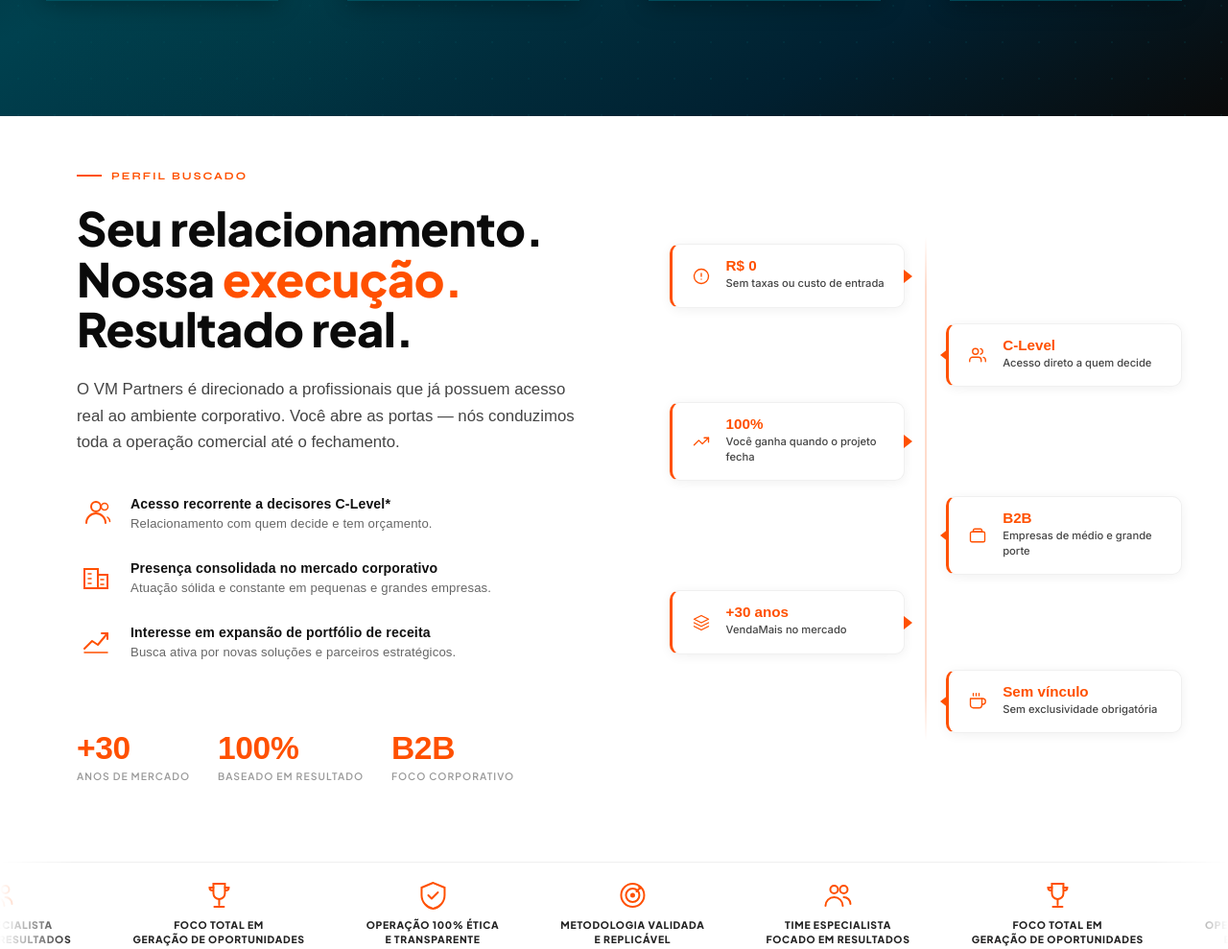
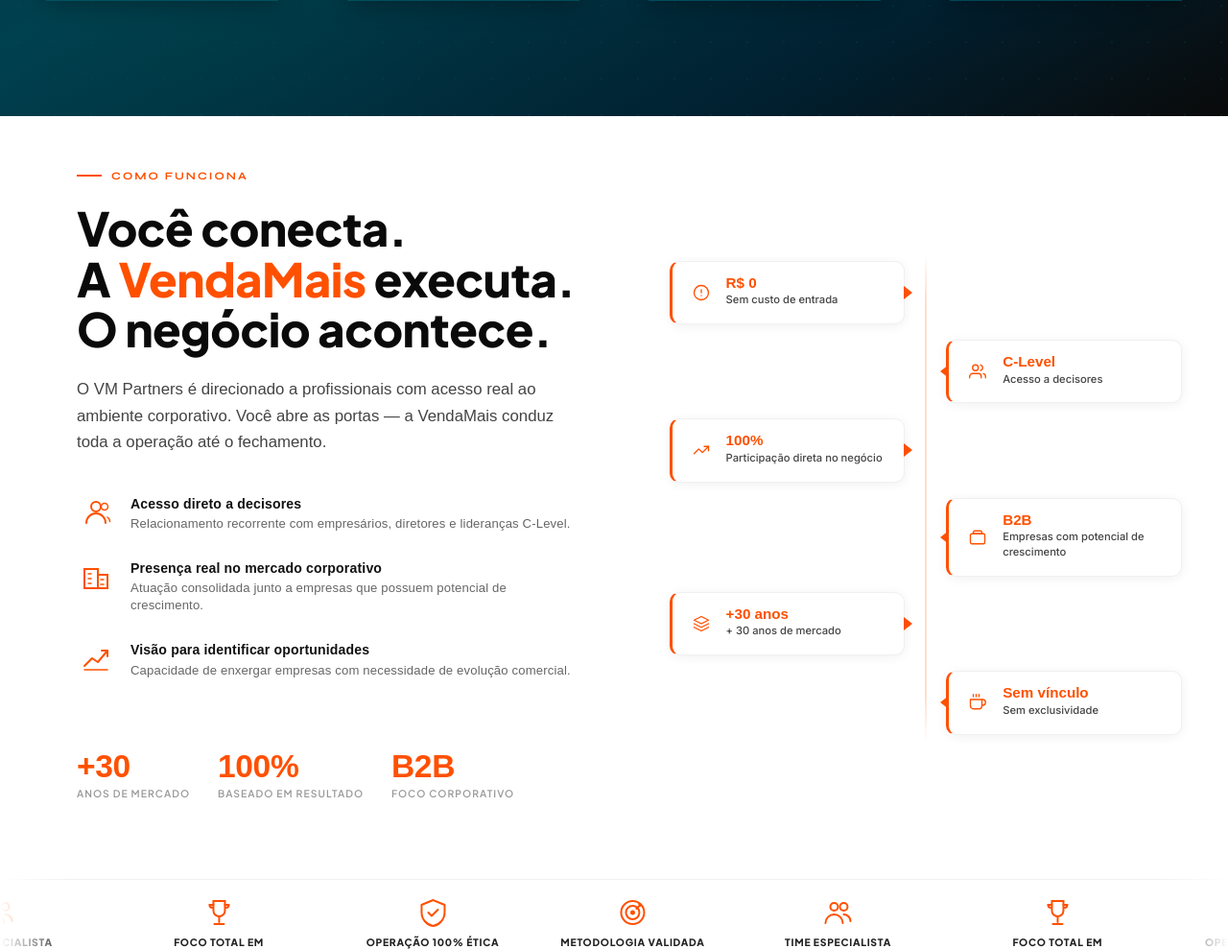
Before and after one commit to Dxniel804/VM-Partners, a Flask app: page / in a window 1280 px wide. Shown: the part 2255-3244 px from the top of the page at 96% size. Run offline with Flask 3, Linux system fonts and the light colour scheme; some libraries are stand-ins or nearby versions; some web fonts are replaced.

Commit message:
fix: Write section 4 or 5, idk

```diff
--- a/template/index.html
+++ b/template/index.html
@@ -209,16 +209,17 @@
   <div class="gigantes-left">
     <div class="gigantes-content fade-in">
 
-      <div class="section-tag">Perfil Buscado</div>
+      <div class="section-tag">Como funciona</div>
 
       <h2 class="gigantes-headline">
-        Seu relacionamento.<br>
-        Nossa <span>execução.</span><br>
-        Resultado real.
+        Você conecta.<br>
+        A <span>VendaMais</span> executa.<br>
+        O negócio acontece.
       </h2>
 
       <p class="gigantes-body">
-        O VM Partners é direcionado a profissionais que já possuem acesso real ao ambiente corporativo. Você abre as portas — nós conduzimos toda a operação comercial até o fechamento.
+        O VM Partners é direcionado a profissionais com acesso real ao ambiente corporativo.
+        Você abre as portas — a VendaMais conduz toda a operação até o fechamento.
       </p>
 
       <div class="gigantes-checklist">
@@ -233,8 +234,8 @@
             </svg>
           </div>
           <div class="check-text">
-            <strong>Acesso recorrente a decisores C-Level*</strong>
-            <span>Relacionamento com quem decide e tem orçamento.</span>
+            <strong>Acesso direto a decisores</strong>
+            <span>Relacionamento recorrente com empresários, diretores e lideranças C-Level.</span>
           </div>
         </div>
 
@@ -251,8 +252,8 @@
             </svg>
           </div>
           <div class="check-text">
-            <strong>Presença consolidada no mercado corporativo</strong>
-            <span>Atuação sólida e constante em pequenas e grandes empresas.</span>
+            <strong>Presença real no mercado corporativo</strong>
+            <span>Atuação consolidada junto a empresas que possuem potencial de crescimento.</span>
           </div>
         </div>
 
@@ -265,8 +266,8 @@
             </svg>
           </div>
           <div class="check-text">
-            <strong>Interesse em expansão de portfólio de receita</strong>
-            <span>Busca ativa por novas soluções e parceiros estratégicos.</span>
+            <strong>Visão para identificar oportunidades</strong>
+            <span>Capacidade de enxergar empresas com necessidade de evolução comercial.</span>
           </div>
         </div>
 
@@ -332,8 +333,8 @@
         </div>
         <div class="insight-body">
           <span class="insight-value">R$ 0</span>
-          <span class="insight-label">Sem taxas ou custo de entrada</span>
-          <span class="insight-tip">Nenhuma taxa de adesão, nenhum custo operacional. O modelo é 100% baseado em resultado gerado.</span>
+          <span class="insight-label">Sem custo de entrada</span>
+          <span class="insight-tip">Você entra com relacionamento.<br> A VendaMais entra com estrutura, estratégia e execução.</span>
         </div>
       </div>
 
@@ -343,8 +344,9 @@
         </div>
         <div class="insight-body">
           <span class="insight-value">C-Level</span>
-          <span class="insight-label">Acesso direto a quem decide</span>
-          <span class="insight-tip">Você conecta quem decide e tem orçamento. A VendaMais estrutura e conduz o fechamento.</span>
+          <span class="insight-label">Acesso a decisores</span>
+          <span class="insight-tip">Relacionamento direto com empresários, diretores e lideranças estratégicas.
+          A VendaMais entra com estrutura, estratégia e condução do negócio.</span>
         </div>
       </div>
 
@@ -354,8 +356,9 @@
         </div>
         <div class="insight-body">
           <span class="insight-value">100%</span>
-          <span class="insight-label">Você ganha quando o projeto fecha</span>
-          <span class="insight-tip">Participação direta sobre o valor do contrato viabilizado. Quanto mais você indica, mais você recebe.</span>
+          <span class="insight-label">Participação direta no negócio</span>
+          <span class="insight-tip">Você participa dos resultados gerados nos contratos viabilizados pela sua rede.
+          Quanto mais oportunidades avançam, maior o seu retorno.</span>
         </div>
       </div>
 
@@ -365,8 +368,8 @@
         </div>
         <div class="insight-body">
           <span class="insight-value">B2B</span>
-          <span class="insight-label">Empresas de médio e grande porte</span>
-          <span class="insight-tip">Foco em organizações com potencial real de crescimento e necessidade de evolução comercial.</span>
+          <span class="insight-label">Empresas com potencial de crescimento</span>
+          <span class="insight-tip">Atuação junto a empresas que precisam evoluir comercialmente e estruturar novas oportunidades de receita.</span>
         </div>
       </div>
 
@@ -376,8 +379,8 @@
         </div>
         <div class="insight-body">
           <span class="insight-value">+30 anos</span>
-          <span class="insight-label">VendaMais no mercado</span>
-          <span class="insight-tip">Metodologia validada em décadas de operação comercial em grandes empresas brasileiras.</span>
+          <span class="insight-label">+ 30 anos de mercado</span>
+          <span class="insight-tip">A VendaMais atua há décadas acelerando resultados comerciais em empresas de todo o Brasil.</span>
         </div>
       </div>
 
@@ -387,8 +390,8 @@
         </div>
         <div class="insight-body">
           <span class="insight-value">Sem vínculo</span>
-          <span class="insight-label">Sem exclusividade obrigatória</span>
-          <span class="insight-tip">Mantenha sua atuação atual. O VM Partners funciona como um canal paralelo dentro do seu contexto profissional.</span>
+          <span class="insight-label">Sem exclusividade</span>
+          <span class="insight-tip">Você mantém sua atuação atual e utiliza o VM Partners como um canal adicional de geração de negócios.</span>
         </div>
       </div>
 
```
